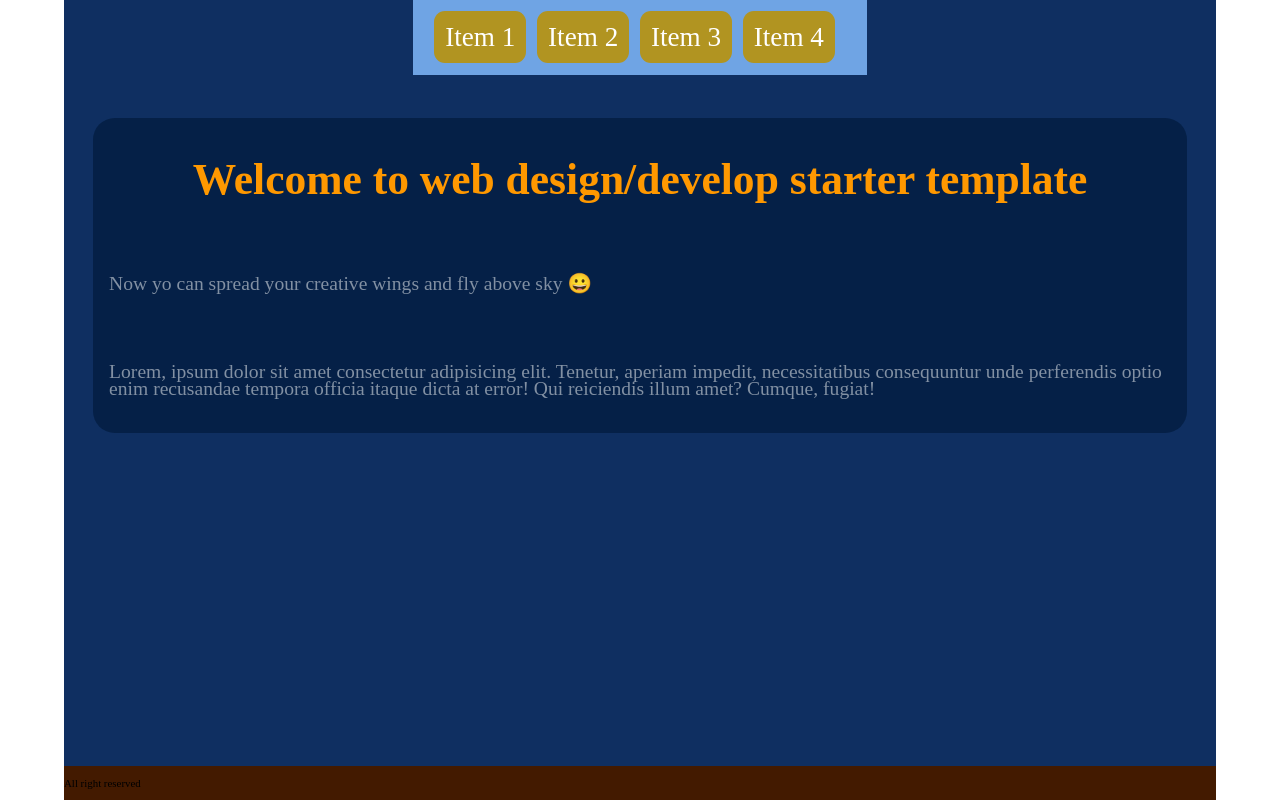
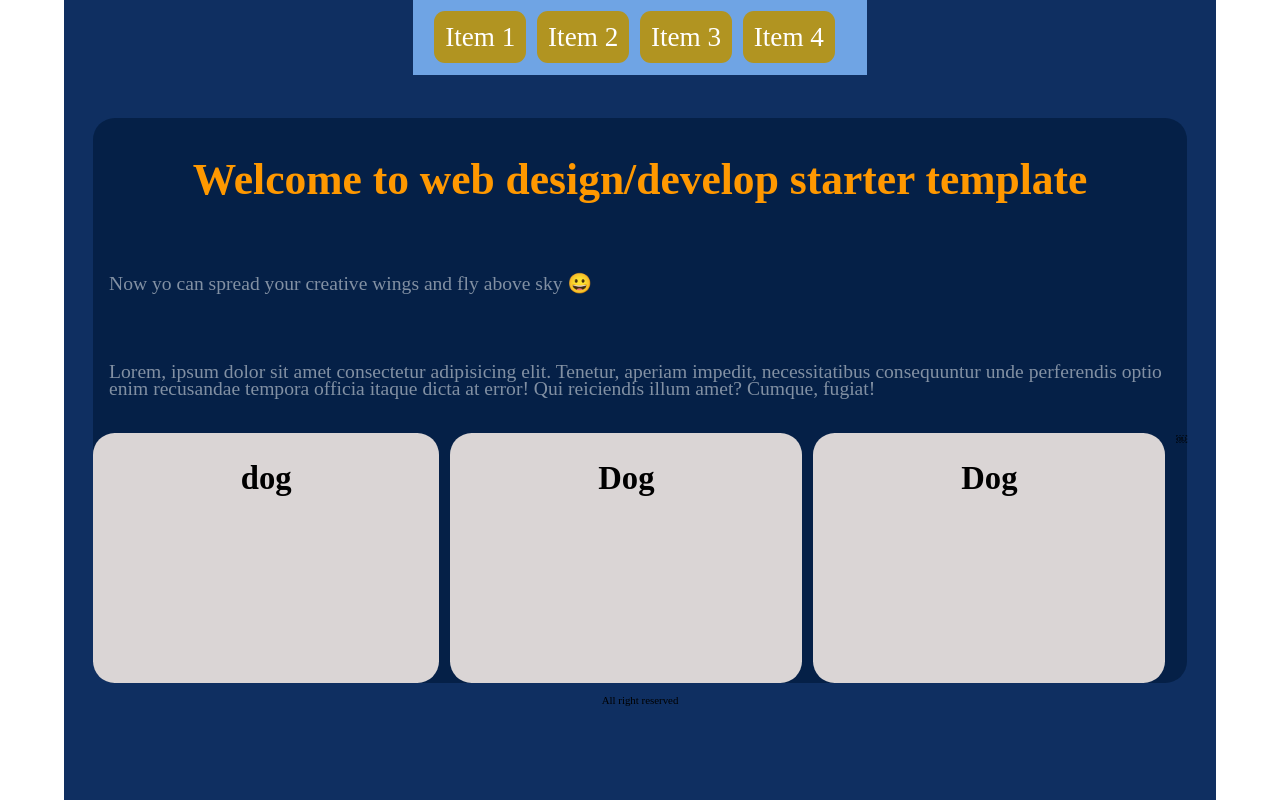
Before and after one commit to androwebgraphic/webtemplates, a plain HTML site: page boilerplate/index.html in a window 1280 px wide. Drawn offline with Linux system fonts and the light colour scheme.

Commit message:
removed code ja sam

```diff
--- a/boilerplate/css/styles.css
+++ b/boilerplate/css/styles.css
@@ -106,6 +106,23 @@ section#Main-content{
 		/* margin-right: 2rem; */
 	}
 }
+.card{
+
+	display: flex;
+	flex-direction: row;
+	flex-wrap: wrap;
+	gap:1rem;
+
+}
+.card>div{
+	text-align: center;
+	font-size:2rem;
+	flex-grow: 1;
+	border-radius: 2rem;
+	background-color: rgb(218, 213, 213);
+	height: 250px;
+
+
 footer{
 
 	background-color:#431a00;
--- a/boilerplate/index.html
+++ b/boilerplate/index.html
@@ -38,6 +38,14 @@
 
 				<p>Now yo can spread your creative wings and fly above sky 😀</p>
 				<p>Lorem, ipsum dolor sit amet consectetur adipisicing elit. Tenetur, aperiam impedit, necessitatibus consequuntur unde perferendis optio enim recusandae tempora officia itaque dicta at error! Qui reiciendis illum amet? Cumque, fugiat!</p>
+				<div class="card">
+					<div>
+						<h2>dog</h2>
+					</div>
+					<div><h2>Dog</h2></div>
+					<div><h2>Dog</h2></div>
+					￼
+				</div>
 			</section>
 			<!--END of Main-content-->
 			<!--  -->
```
Also changed, not shown: boilerplate/img/fatty-corgi-Zn5chZcnFRA-unsplash.jpg (added), 2 other files.
